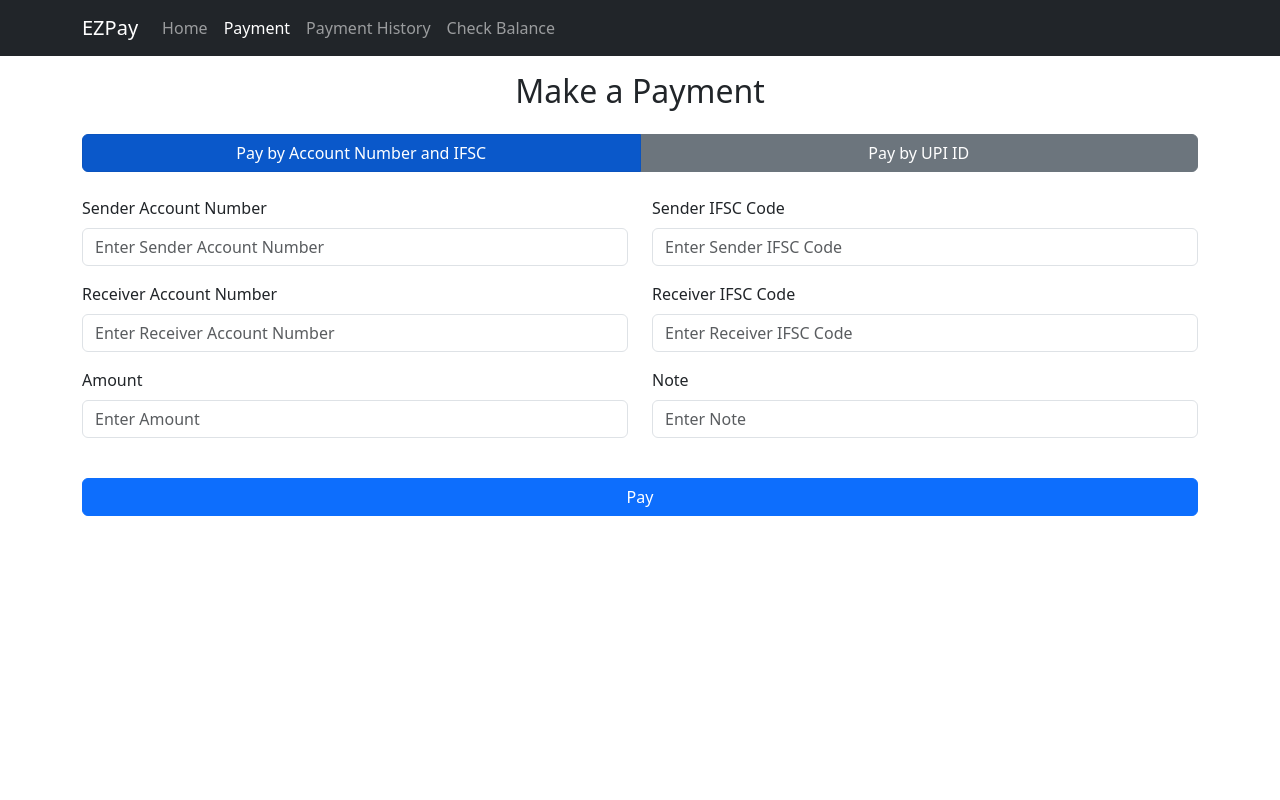
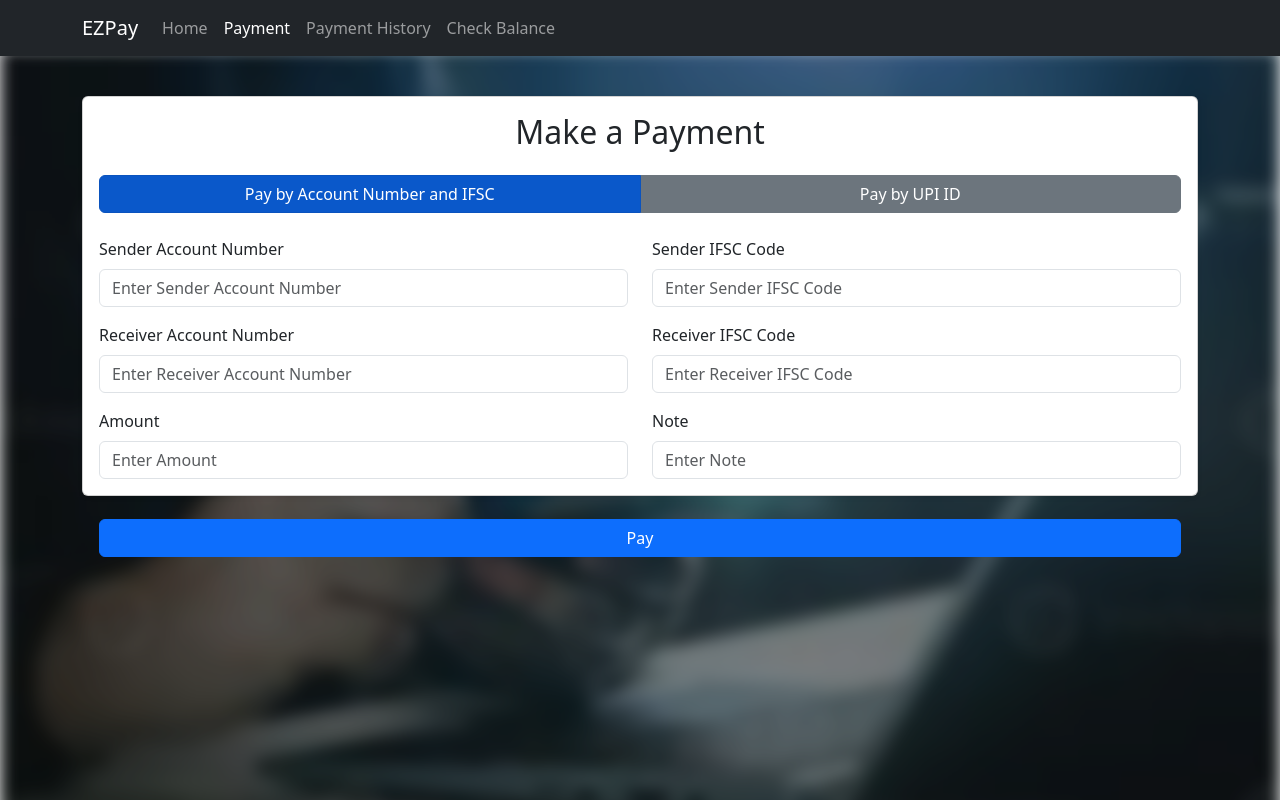
Before and after one commit to AishveenKaur/Ezpay_front, a React (Create React App) app: page /payment in a window 1280 px wide. Built offline with nearby package versions, Linux system fonts and the light colour scheme.

Commit message:
Added background image to payment

```diff
--- a/src/Pages/Payment.js
+++ b/src/Pages/Payment.js
@@ -1,5 +1,7 @@
 import React, { useContext, useState } from "react";
 import axios from "axios";
+import {Card, CardBody} from "react-bootstrap";
+import backgroundImage from "../assets/image2.jpeg";
 import {
   Container,
   Form,
@@ -115,7 +117,19 @@ const Payment = () => {
   return (
     <>
       <NavbarComponent />
-      <Container className="mt-5 pt-4">
+      <div
+        className="position-fixed w-100 h-100"
+        style={{
+          backgroundImage: `url(${backgroundImage})`,
+          backgroundSize: "cover",
+          backgroundPosition: "center",
+          filter: "blur(8px) brightness(50%)", // Blur and dim the background
+          zIndex: -1,
+        }}
+      ></div>
+      <Container className="mt-5 pt-5 justify-content-center align-items-center" >
+      <Card className="shadow-sm" style={{ width: '100%', height: '400px' }} >
+        <Card.Body>
         <ToastContainer position="top-center" autoClose={3000} />
         <h2 className="mb-4 text-center">Make a Payment</h2>
         <ToggleButtonGroup
@@ -150,7 +164,7 @@ const Payment = () => {
             <Row className="mb-3">
               <Col md={6}>
                 <Form.Group controlId="senderAccountNumber">
-                  <Form.Label>Sender Account Number</Form.Label>
+                  <Form.Label color="white">Sender Account Number</Form.Label>
                   <FormControl
                     type="text"
                     placeholder="Enter Sender Account Number"
@@ -298,7 +312,11 @@ const Payment = () => {
             {error && <p className="text-danger mt-2">{error}</p>}
           </Form>
         )}
+
+      </Card.Body>
+      </Card>
       </Container>
+
     </>
   );
 };
```
